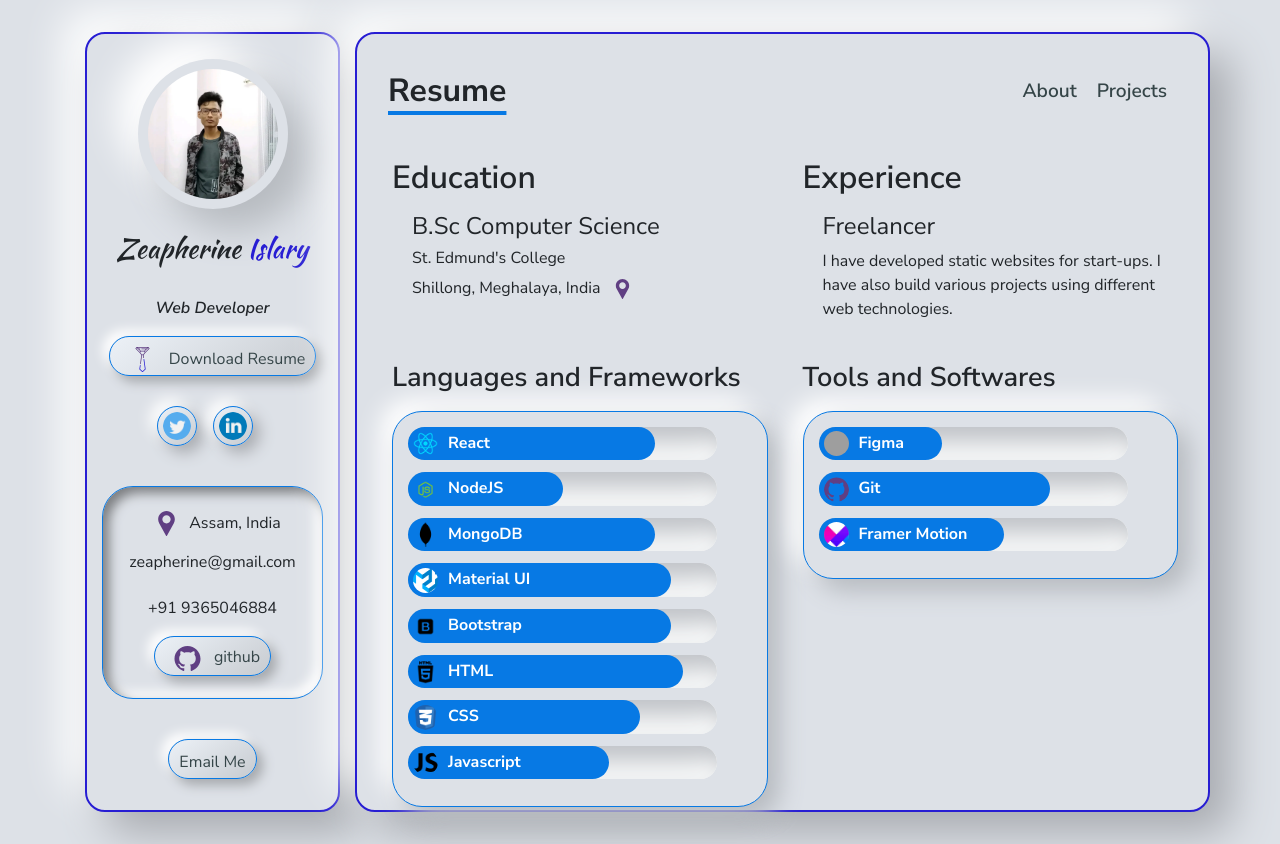
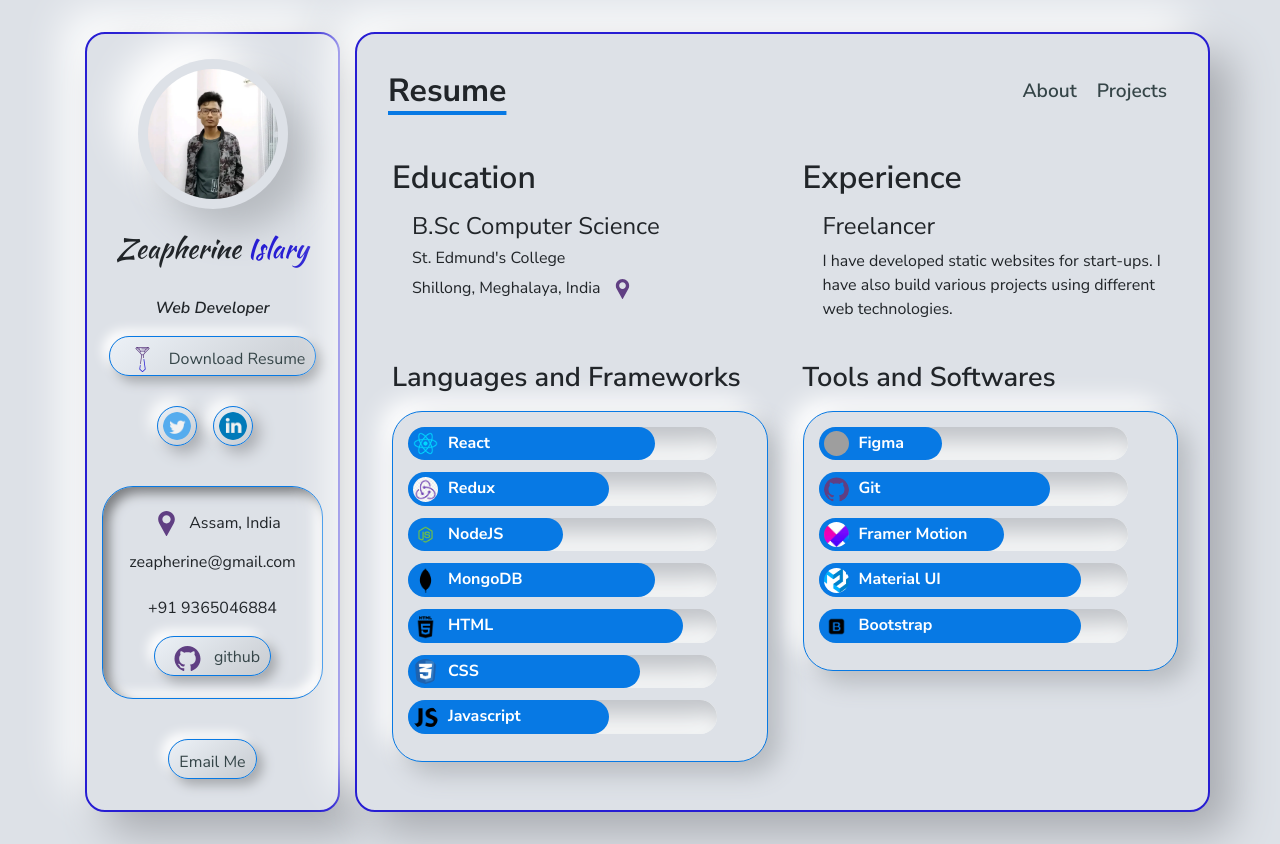
Before and after one commit to zeapherine/portfolio, a React (Create React App) app: page /resume in a window 1280 px wide. Built offline with nearby package versions, Linux system fonts and the light colour scheme; grey boxes are pictures that could not be loaded; the HTML template or start-up script is replaced by a standard one.

Commit message:
added redux in skills

```diff
--- a/src/components/Resume.jsx
+++ b/src/components/Resume.jsx
@@ -14,6 +14,7 @@
 import javascript from '../assets/icons/javascript.png';
 import figma from '../assets/icons/figma.png';
 import framer from '../assets/icons/framer.png';
+import redux from '../assets/icons/redux.jpeg';
 
 import { routeAnimation } from '../animation';
 
@@ -24,6 +25,12 @@
 		level: '80',
 	},
 	{
+		icon: redux,
+		name: 'Redux',
+		level: '65',
+	},
+
+	{
 		icon: node,
 		name: 'NodeJS',
 		level: '50',
@@ -33,16 +40,7 @@
 		name: 'MongoDB',
 		level: '80',
 	},
-	{
-		icon: material,
-		name: 'Material UI',
-		level: '85',
-	},
-	{
-		icon: bootstrap,
-		name: 'Bootstrap',
-		level: '85',
-	},
+
 	{
 		icon: html,
 		name: 'HTML',
@@ -75,6 +73,17 @@
 		icon: framer,
 		name: 'Framer Motion',
 		level: '60',
+	},
+
+	{
+		icon: material,
+		name: 'Material UI',
+		level: '85',
+	},
+	{
+		icon: bootstrap,
+		name: 'Bootstrap',
+		level: '85',
 	},
 ];
 
```
Also changed, not shown: src/assets/icons/redux.jpeg (added).
